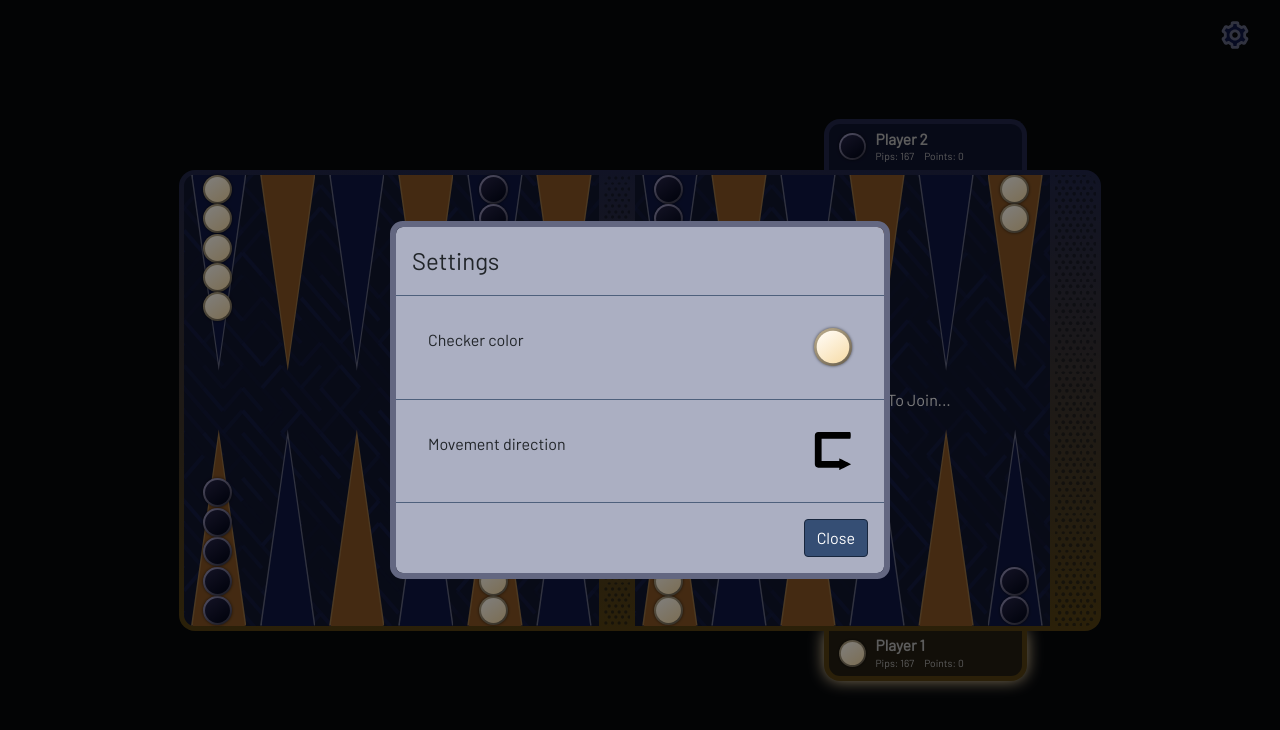
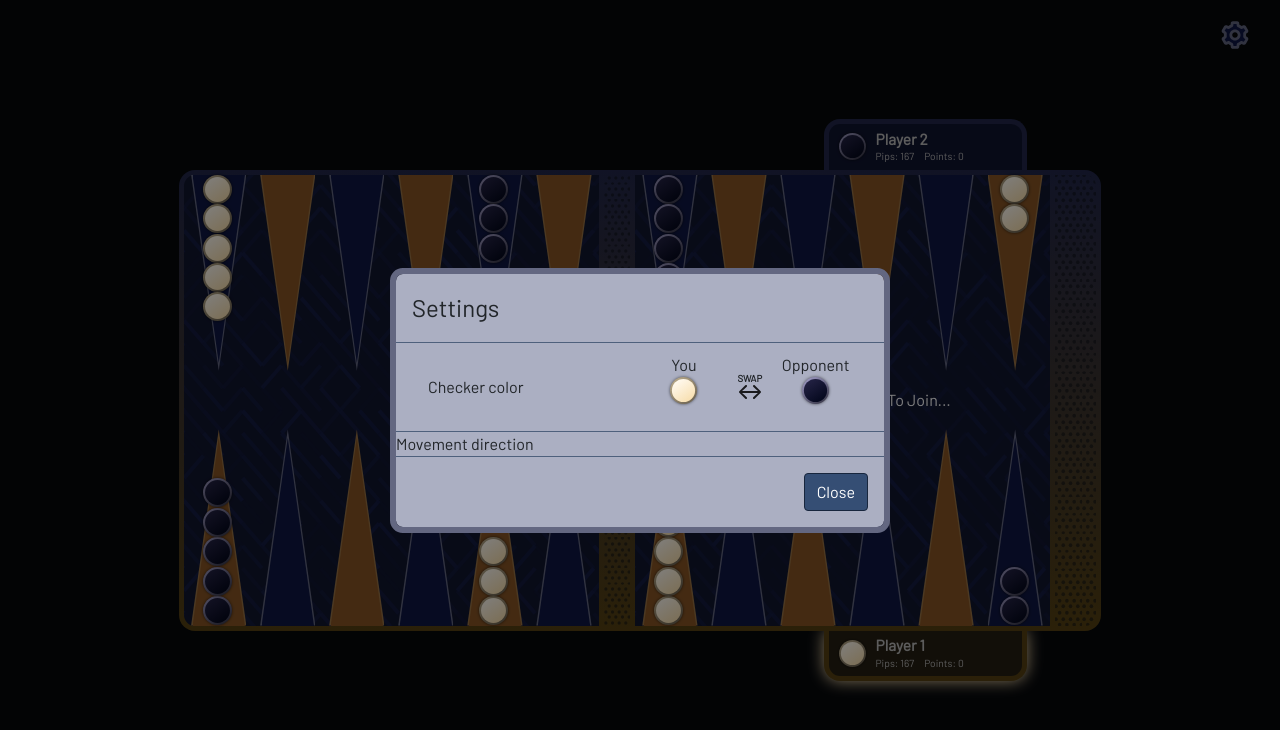
Before and after one commit to sam-swarr/backgammon, a React (Create React App) app: page /local in a window 1280 px wide. Both pictures are taken after a click on the element 1235 px from the left and 35 px from the top of the page. Shown: the top 730 px of the page. Built offline with nearby package versions, Linux system fonts and the light colour scheme.

Commit message:
begin restyling settings menu; checker swap mostly done

```diff
--- a/src/App.css
+++ b/src/App.css
@@ -72,7 +72,7 @@
   width: 10vw;
 }
 
-.Begin-game-button:hover, .Roll-button:hover, .Offer-double-button:hover, .Forfeit-game-button:hover, .Accept-double-button:hover {
+.Begin-game-button:hover, .Settings-menu-button:hover, .Roll-button:hover, .Offer-double-button:hover, .Forfeit-game-button:hover, .Accept-double-button:hover {
   transform: scale(110%);
 }
 
@@ -639,27 +639,86 @@
   border-bottom: 1px solid rgb(78, 96, 124);
   display: flex;
   justify-content: space-between;
-  padding: 4vh;
 }
 
 .Settings-menu .Settings-option-row.bottom {
   border-bottom: none;
 }
 
-.Settings-menu-checker-wrapper, .Settings-option-arrow-wrapper {
-  height: 3vw;
-  width: 3vw;
+.Settings-menu-player-names-and-checkers {
+  cursor: pointer;
+  display: flex;
+  justify-content: space-around;
+  padding-right: 5%;
+  width: 50%;
+}
+
+.Settings-menu-player-name-and-checker {
+  display: flex;
+  flex-direction: column;
+  align-items: center;
+  justify-content: center;
+  width: 40%;
+}
+
+.Settings-menu-player-name {
+  text-align: center;
+}
+
+.Settings-menu-checkers-wrapper {
+  display: flex;
+  justify-content: space-around;
+  height: 66%;
+  width: 100%;
+}
+
+.Settings-menu-checker-wrapper {
+  align-items: center;
+  display: flex;
+  height: 50%;
+  width: 31%;
+  justify-content: center;
 }
 
 .Settings-menu-checker-wrapper .Checker {
-  padding-top: 100%;
+  height: 100%;
   width: 100%;
+}
+
+.Settings-menu-color-swap-arrow-wrapper {
+  display: flex;
+  justify-content: center;
+  align-items: center;
+  flex-direction: column;
+  transition: 0.2s;
+  width: 20%;
+}
+
+.Settings-menu-player-names-and-checkers:hover .Settings-menu-color-swap-arrow-wrapper {
+  transform: scale(110%);
+}
+
+.Settings-menu-color-swap {
+  font-size: 0.6em;
+  font-weight: bold;
+  text-align: center;
+}
+
+.Settings-menu-color-swap-arrow {
+  background: url("swap-arrow.svg");
+  background-repeat: no-repeat;
+  height: 20%;
+  width: 50%;
 }
 
 .Settings-option-arrow {
   background-size: contain;
   height: 100%;
   width: 100%;
+}
+
+.Settings-checker-color-label {
+  padding: 4vh;
 }
 
 .Settings-option-arrow.clockwise {
--- a/src/App.tsx
+++ b/src/App.tsx
@@ -42,7 +42,7 @@ const App: FunctionComponent<AppProps> = () => {
   return (
     <div className={cx("App-wrapper")}>
       <SettingsMenuButton />
-      <SettingsMenu />
+      <SettingsMenu playerPerspective={Player.One} />
       <GameOverDialog />
       <RouterProvider router={router} />
     </div>
--- a/src/SettingsMenu.tsx
+++ b/src/SettingsMenu.tsx
@@ -1,22 +1,32 @@
 import cx from "classnames";
-import { FunctionComponent } from "react";
+import { FunctionComponent, useContext } from "react";
 import Button from "react-bootstrap/Button";
 import Modal from "react-bootstrap/Modal";
 
 import Checker, { CheckerStatus } from "./Checker";
-import { Color, MovementDirection } from "./Types";
+import { Color, MovementDirection, Player } from "./Types";
 import { useAppDispatch, useAppSelector } from "./store/hooks";
 import {
   setMovementDirection,
   setPlayerOneColor,
   setShowSettingsMenu,
 } from "./store/settingsSlice";
+import { ActionsContext, LocalGameActions } from "./ActionsContext";
 
-type SettingsMenuProps = {};
+type SettingsMenuProps = {
+  playerPerspective: Player;
+};
 
-const SettingsMenu: FunctionComponent<SettingsMenuProps> = () => {
+const SettingsMenu: FunctionComponent<SettingsMenuProps> = ({
+  playerPerspective,
+}) => {
   const settings = useAppSelector((state) => state.settings);
+  let actions = useContext(ActionsContext);
   const dispatch = useAppDispatch();
+
+  let playerOneColor = settings.playerOneColor;
+  let playerTwoColor =
+    playerOneColor === Color.White ? Color.Black : Color.White;
 
   const closeDialog = () => dispatch(setShowSettingsMenu(false));
   const togglePlayerColor = () => {
@@ -32,6 +42,22 @@ const SettingsMenu: FunctionComponent<SettingsMenuProps> = () => {
     dispatch(setMovementDirection(newDirection));
   };
 
+  let firstPlayerLabel = "";
+  let secondPlayerLabel = "";
+  let firstPlayerColor =
+    playerPerspective === Player.One ? playerOneColor : playerTwoColor;
+  let secondPlayerColor =
+    firstPlayerColor === Color.White ? Color.Black : Color.White;
+  if (actions instanceof LocalGameActions) {
+    firstPlayerLabel =
+      playerPerspective === Player.One ? "Player 1" : "Player 2";
+    secondPlayerLabel =
+      playerPerspective === Player.One ? "Player 2" : "Player 1";
+  } else {
+    firstPlayerLabel = "You";
+    secondPlayerLabel = "Opponent";
+  }
+
   return (
     <Modal
       show={settings.showSettingsMenu}
@@ -45,18 +71,43 @@ const SettingsMenu: FunctionComponent<SettingsMenuProps> = () => {
       </Modal.Header>
       <Modal.Body>
         <div className={"Settings-option-row"}>
-          <div>Checker color</div>
+          <div className={"Settings-checker-color-label"}>Checker color</div>
           <div
-            className={"Settings-menu-checker-wrapper"}
+            className={"Settings-menu-player-names-and-checkers"}
             onClick={togglePlayerColor}
           >
+            <div className={"Settings-menu-player-name-and-checker"}>
+              <div className={"Settings-menu-player-name"}>
+                {firstPlayerLabel}
+              </div>
+              <div className={"Settings-menu-checker-wrapper"}>
                 <Checker
-              color={settings.playerOneColor}
+                  color={firstPlayerColor}
                   checkerPulse={false}
                   status={CheckerStatus.None}
                   onAnimationComplete={() => {}}
                   animation={null}
                 />
+              </div>
+            </div>
+            <div className={"Settings-menu-color-swap-arrow-wrapper"}>
+              <div className={"Settings-menu-color-swap"}>SWAP</div>
+              <div className={"Settings-menu-color-swap-arrow"} />
+            </div>
+            <div className={"Settings-menu-player-name-and-checker"}>
+              <div className={"Settings-menu-player-name"}>
+                {secondPlayerLabel}
+              </div>
+              <div className={"Settings-menu-checker-wrapper"}>
+                <Checker
+                  color={secondPlayerColor}
+                  checkerPulse={false}
+                  status={CheckerStatus.None}
+                  onAnimationComplete={() => {}}
+                  animation={null}
+                />
+              </div>
+            </div>
           </div>
         </div>
         <div className={"Settings-option-row bottom"}>
```
Also changed, not shown: src/swap-arrow.svg (added). Lines whose indentation alone changed are shown as unchanged.
